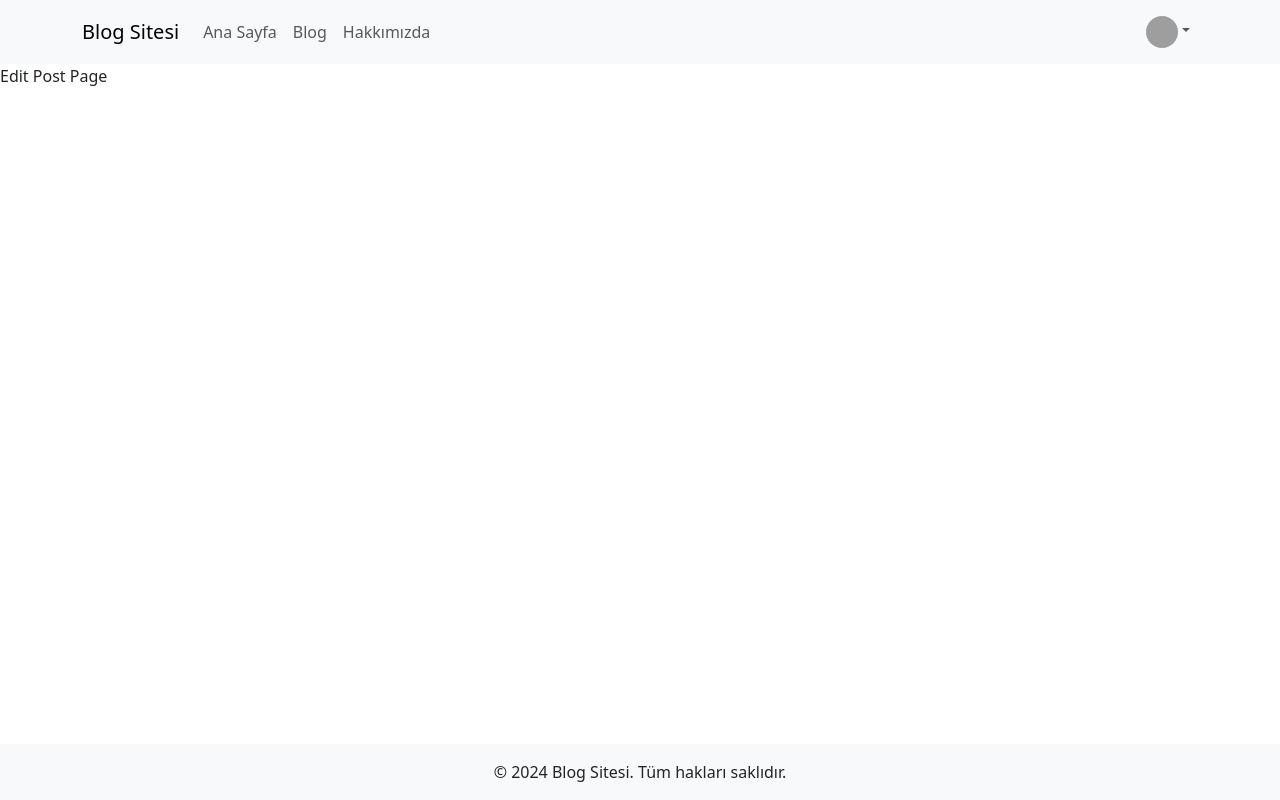
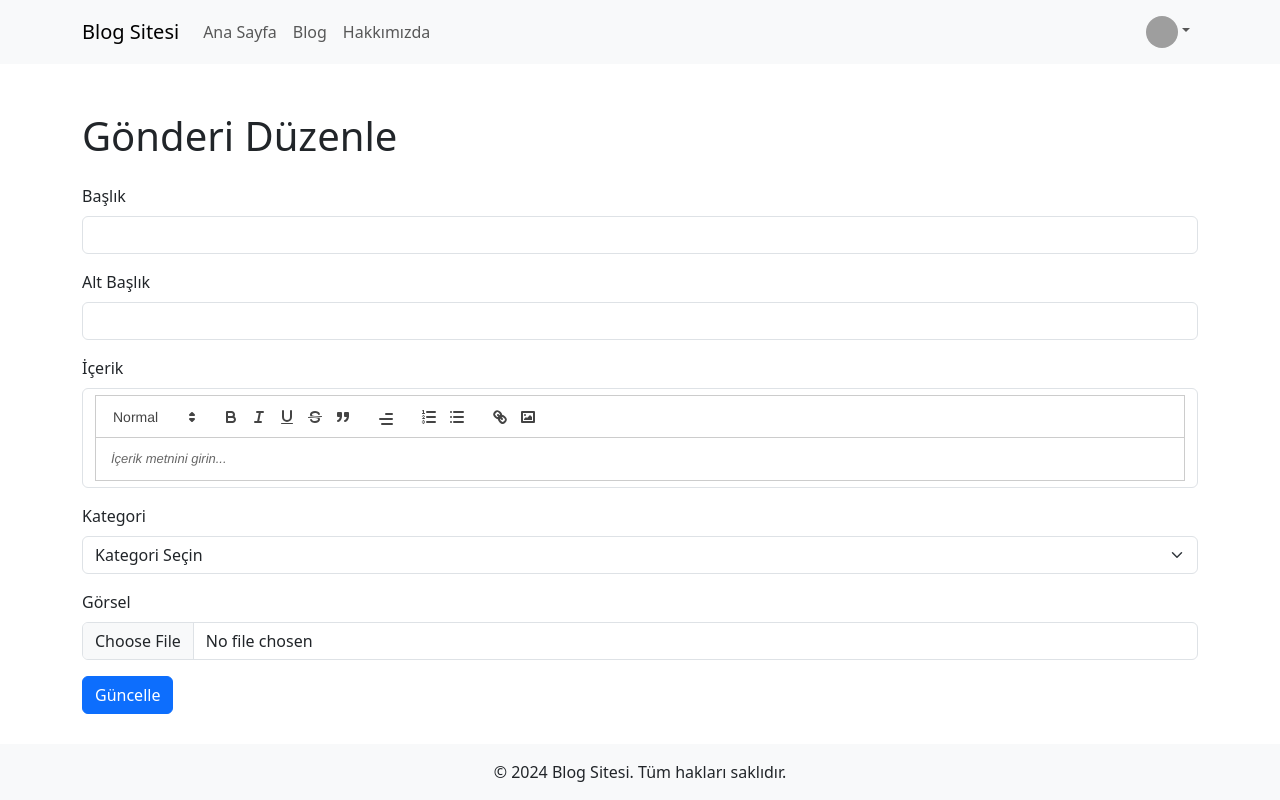
Before and after one commit to fatihkurtl/next-blog, a Next.js app: page /blog/auth/post/edit/1 in a window 1280 px wide. Built offline with nearby package versions, Linux system fonts and the light colour scheme; no server answers; grey boxes are pictures that could not be loaded.

Commit message:
user post edit page and server finis

```diff
--- a/src/app/blog/auth/post/edit/[slug]/page.tsx
+++ b/src/app/blog/auth/post/edit/[slug]/page.tsx
@@ -1,8 +1,255 @@
+"use client";
+import { useState, useEffect } from "react";
+import { useRouter, useParams, useSearchParams } from "next/navigation";
+import dynamic from "next/dynamic";
+import Image from 'next/image';
+import api from "@/services/api";
+import { BlogPostEdit } from "@/interfaces/posts";
+import { PostServices } from "@/helpers/posts";
+import { UserServices } from "@/helpers/users";
+import { useSwal } from "@/utils/useSwal";
+import { userStore } from "@/stores/user";
+
+const userServices = new UserServices(api);
+const postServices = new PostServices(api);
+const ReactQuill = dynamic(() => import("react-quill"), { ssr: false });
+import "react-quill/dist/quill.snow.css";
 
 export default function EditPost() {
-    return (
-        <div>
-            Edit Post Page
+  const modules = {
+    toolbar: [
+      [{ header: [1, 2, 3, 4, 5, 6, false] }],
+      ["bold", "italic", "underline", "strike", "blockquote"],
+      [{ align: ["right", "center", "justify"] }],
+      [{ list: "ordered" }, { list: "bullet" }],
+      ["link", "image"],
+    ],
+  };
+
+  const alerts = useSwal();
+  const loggedInUser = userStore((state) => state.user);
+  const router = useRouter();
+  const { slug } = useParams();
+  const searchParams = useSearchParams();
+  const id = searchParams.get("id");
+
+  const [post, setPost] = useState<BlogPostEdit>({
+    id: 0,
+    title: "",
+    subtitle: "",
+    content: "",
+    category: "",
+    category_id: "",
+    imageUrl: null,
+    author: "",
+    user_id: 0,
+  });
+
+  const [previewImage, setPreviewImage] = useState<string | null>(null);
+
+  useEffect(() => {
+    const fetchPost = async () => {
+      if (id) {
+        try {
+          const response = await postServices.getPostById(id);
+          console.log("Post:", response.data);
+          setPost(response.data);
+          if (response.data.imageUrl && typeof response.data.imageUrl === 'string') {
+            setPreviewImage(response.data.imageUrl);
+          }
+        } catch (error) {
+          console.error("Error fetching post:", error);
+          alerts.error("Hata", "Gönderi yüklenirken bir hata oluştu.");
+        }
+      }
+    };
+
+    fetchPost();
+  }, [id]);
+
+  const handleInputChange = (
+    e: React.ChangeEvent<HTMLInputElement | HTMLSelectElement>
+  ) => {
+    const { name, value } = e.target;
+    setPost((prev) => ({
+      ...prev,
+      [name]: value,
+    }));
+  };
+
+  const handleCategoryChange = (e: React.ChangeEvent<HTMLSelectElement>) => {
+    const { value } = e.target;
+    const categoryId = getCategoryId(value);
+    setPost((prev) => ({
+      ...prev,
+      category: value,
+      category_id: categoryId,
+    }));
+  };
+
+  const handleContentChange = (value: string) => {
+    setPost((prev) => ({
+      ...prev,
+      content: value,
+    }));
+  };
+
+  const handleImageChange = (e: React.ChangeEvent<HTMLInputElement>) => {
+    if (e.target.files && e.target.files[0]) {
+      const file = e.target.files[0];
+      setPost((prev) => ({
+        ...prev,
+        imageUrl: file,
+      }));
+      setPreviewImage(URL.createObjectURL(file));
+    }
+  };
+
+  const handleSubmit = async (e: React.FormEvent<HTMLFormElement>) => {
+    e.preventDefault();
+
+    const confirmed = await alerts.question("Gönderi düzenle", "Gönderiyi düzenlemek istediğinize emin misiniz?");
+    if (confirmed) {
+      try {
+        const formData = new FormData();
+        Object.entries(post).forEach(([key, value]) => {
+          if (value !== null) {
+            if (key === "imageUrl") {
+              if (value instanceof File) {
+                formData.append("image", value);
+              } else if (typeof value === 'string' && value !== '') {
+                formData.append("imageUrl", value);
+              }
+            } else {
+              formData.append(key, String(value));
+            }
+          }
+        });
+        const response = await userServices.updatePost(post.id, formData as any);
+        console.log(formData);
+        if (response.success === true) {
+          console.log(response);
+          alerts.success("Başarılı", "Gönderi güncellendi.");
+          setTimeout(() => {
+            router.push("/blog");
+          }, 1000);
+        }
+      } catch (error) {
+        console.error(error);
+        alerts.error("Hata", "Gönderi güncellenirken bir hata oluştu. Lütfen daha sonra tekrar deneyin.");
+      }
+    }
+  };
+
+  const getCategoryId = (categoryName: string): string => {
+    switch (categoryName) {
+      case "Web Geliştirme":
+        return "1";
+      case "Mobil Uygulama":
+        return "2";
+      case "Veri Bilimi":
+        return "3";
+      case "Yapay Zeka":
+        return "4";
+      default:
+        return "";
+    }
+  };
+
+  return (
+    <div className="container mt-5">
+      <h1 className="mb-4">Gönderi Düzenle</h1>
+      <form onSubmit={handleSubmit}>
+        <div className="mb-3">
+          <label htmlFor="title" className="form-label">
+            Başlık
+          </label>
+          <input
+            type="text"
+            className="form-control"
+            id="title"
+            name="title"
+            value={post.title}
+            onChange={handleInputChange}
+            required
+          />
         </div>
-    );
+        <div className="mb-3">
+          <label htmlFor="subtitle" className="form-label">
+            Alt Başlık
+          </label>
+          <input
+            type="text"
+            className="form-control"
+            id="subtitle"
+            name="subtitle"
+            value={post.subtitle}
+            onChange={handleInputChange}
+            required
+          />
+        </div>
+        <div className="mb-3">
+          <label htmlFor="content" className="form-label">
+            İçerik
+          </label>
+          <ReactQuill
+            className="form-control"
+            id="content"
+            modules={modules}
+            value={post.content}
+            onChange={handleContentChange}
+            placeholder="İçerik metnini girin..."
+          />
+        </div>
+        <div className="mb-3">
+          <label htmlFor="category" className="form-label">
+            Kategori
+          </label>
+          <select
+            className="form-select"
+            id="category"
+            name="category"
+            value={post.category}
+            onChange={handleCategoryChange}
+            required
+          >
+            <option value="">Kategori Seçin</option>
+            <option value="Web Geliştirme">Web Geliştirme</option>
+            <option value="Mobil Uygulama">Mobil Uygulama</option>
+            <option value="Veri Bilimi">Veri Bilimi</option>
+            <option value="Yapay Zeka">Yapay Zeka</option>
+          </select>
+        </div>
+        <div className="mb-3">
+          <label htmlFor="imageUrl" className="form-label">
+            Görsel
+          </label>
+          <input
+            type="file"
+            className="form-control"
+            id="imageUrl"
+            name="imageUrl"
+            accept="image/*"
+            onChange={handleImageChange}
+          />
+          {previewImage && (
+            <div className="mt-2">
+              <p>Önizleme:</p>
+              <Image
+                src={previewImage}
+                alt="Görsel önizleme"
+                width={200}
+                height={200}
+                objectFit="contain"
+                className="img-thumbnail w-50"
+              />
+            </div>
+          )}
+        </div>
+        <button type="submit" className="btn btn-primary">
+          Güncelle
+        </button>
+      </form>
+    </div>
+  );
 }
--- a/src/components/blog/post-list.tsx
+++ b/src/components/blog/post-list.tsx
@@ -7,7 +7,7 @@ import { slugify } from "@/utils/slugify";
 interface PostListProps {
   posts: BlogPost[];
   showEditDelete?: boolean;
-  onEdit?: (postId: number) => void;
+  onEdit?: (postId: number, postTitle: string) => void;
   onDelete?: (postId: number) => void;
 }
 
@@ -67,7 +67,7 @@ export default function PostList({
                   {showEditDelete && (
                     <>
                       <button
-                        onClick={() => onEdit && onEdit(post.id)}
+                        onClick={() => onEdit && onEdit(post.id, post.title)}
                         className="btn btn-secondary me-2"
                       >
                         Düzenle
--- a/src/helpers/users.ts
+++ b/src/helpers/users.ts
@@ -44,6 +44,12 @@ export class UserServices {
     });
   }
 
+  async updatePost(id: number, postData: any): Promise<any> {
+    return this.api.put(`/users/update/posts/${id}`, postData, {
+      "Content-Type": "multipart/form-data",
+    });
+  }
+
   async deleteUserPost(id: number): Promise<any> {
     return this.api.delete(`/users/delete/posts/${id}`, {
       "Content-Type": "multipart/form-data",
```
Also changed, not shown: src/app/blog/auth/post/create/page.tsx (+14 -0 lines), src/app/user/auth/profile/[slug]/page.tsx (+6 -2 lines), src/interfaces/posts.ts (+12 -0 lines), 4 other files (tests, documents, lock files or other folders).
